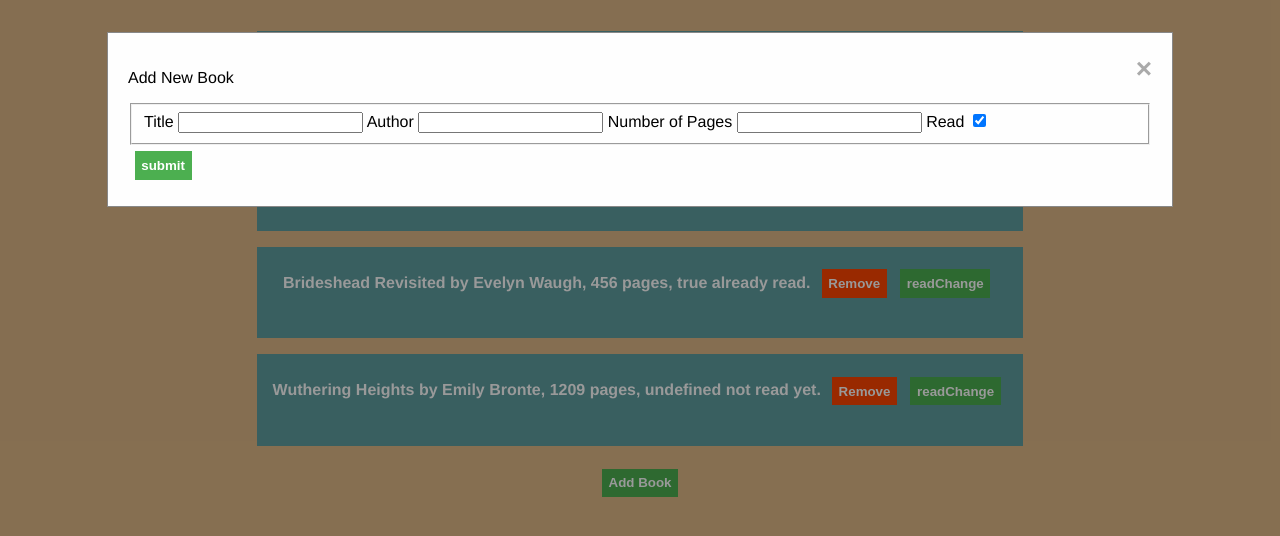
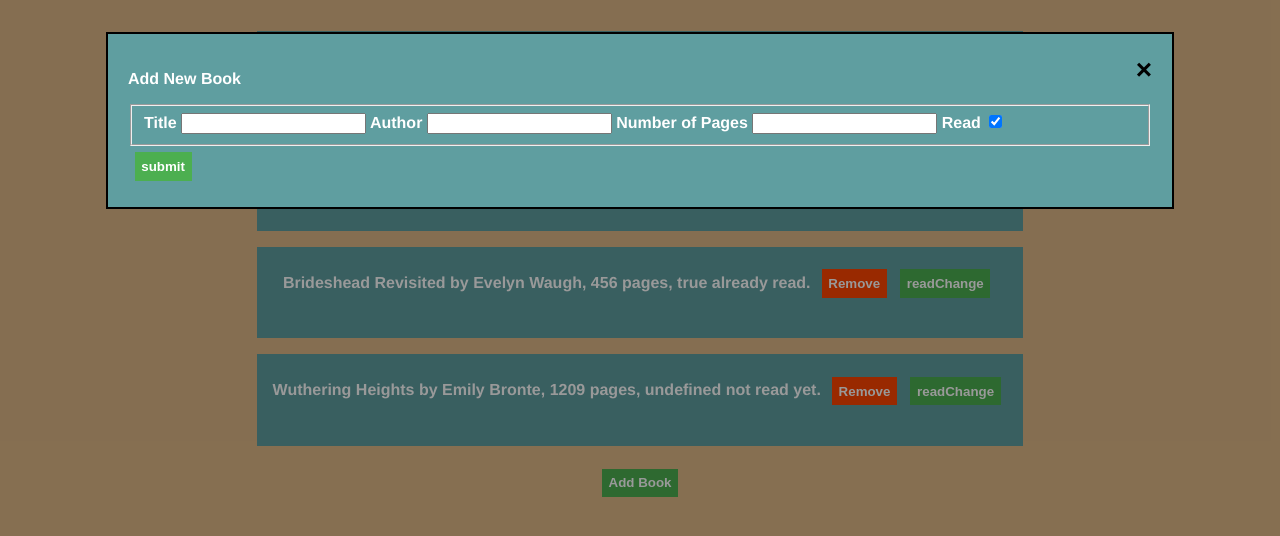
Before and after one commit to EdgarSRSR/BookLibrary, a website: page index.html in a window 1280 px wide. Both pictures are taken after a click on the button "Add Book". Shown: the part 68-604 px from the top of the page. Drawn offline with Linux system fonts and the light colour scheme.

Commit message:
added style to the form

```diff
--- a/styles.css
+++ b/styles.css
@@ -40,16 +40,18 @@ body{
 
 /* Form Content */
 .addBookForm-content{
-    background-color: #fefefe;
+    background-color: cadetblue;
+    color: white;
+    font-weight: bold;
     margin: auto;
     padding: 20px;
-    border: 1px solid #888;
+    border: 2px solid black;
     width: 80%;
 }
 
 /* Close Button */
 .close{
-    color: #aaaaaa;
+    color: #000;
     float: right;
     font-size: 28px;
     font-weight: bold;
@@ -57,7 +59,7 @@ body{
 
 .close:hover,
 .close:focus{
-    color: #000;
+    color: white;
     text-decoration: none;
     cursor: pointer;
 }
```
